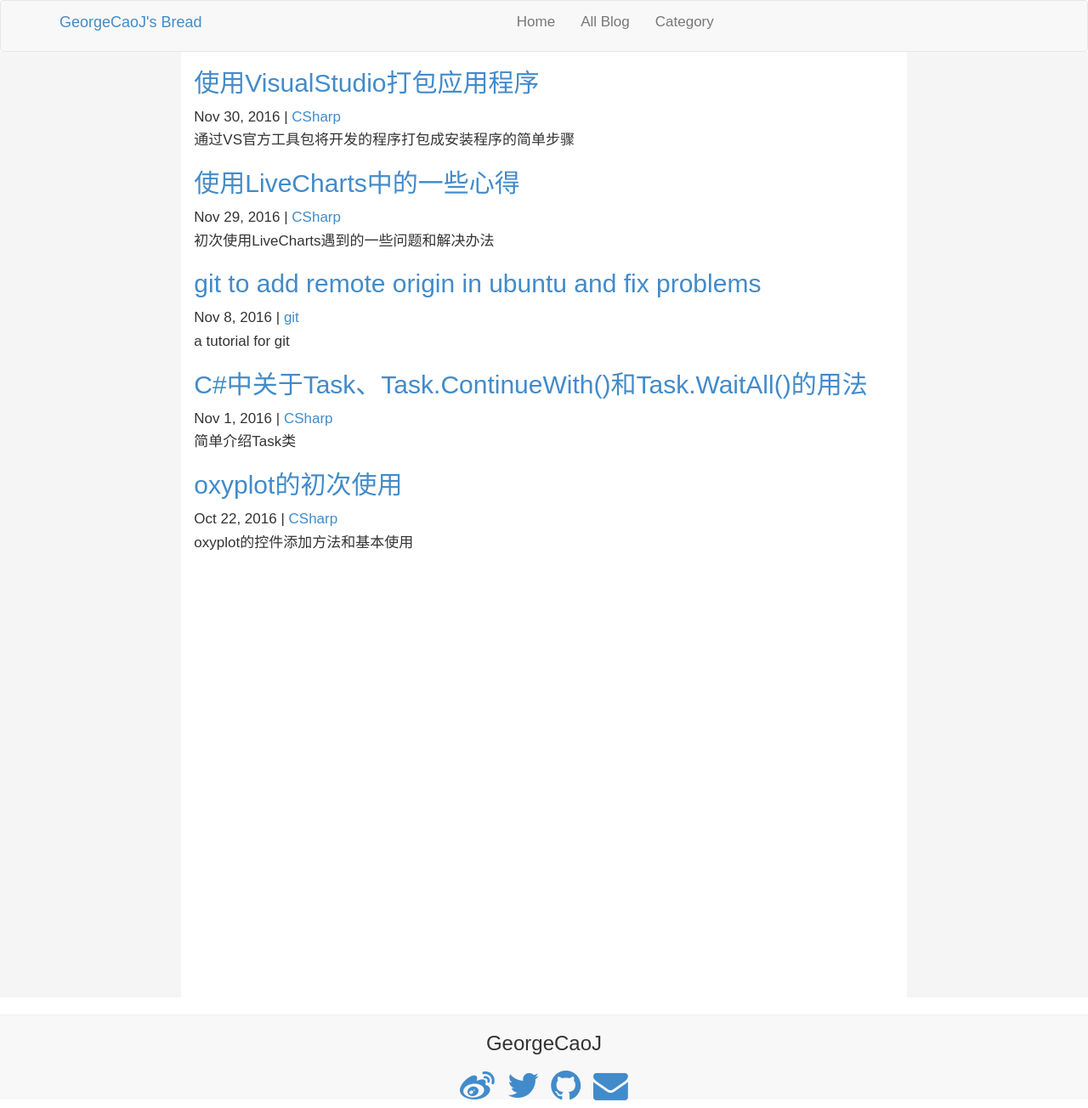
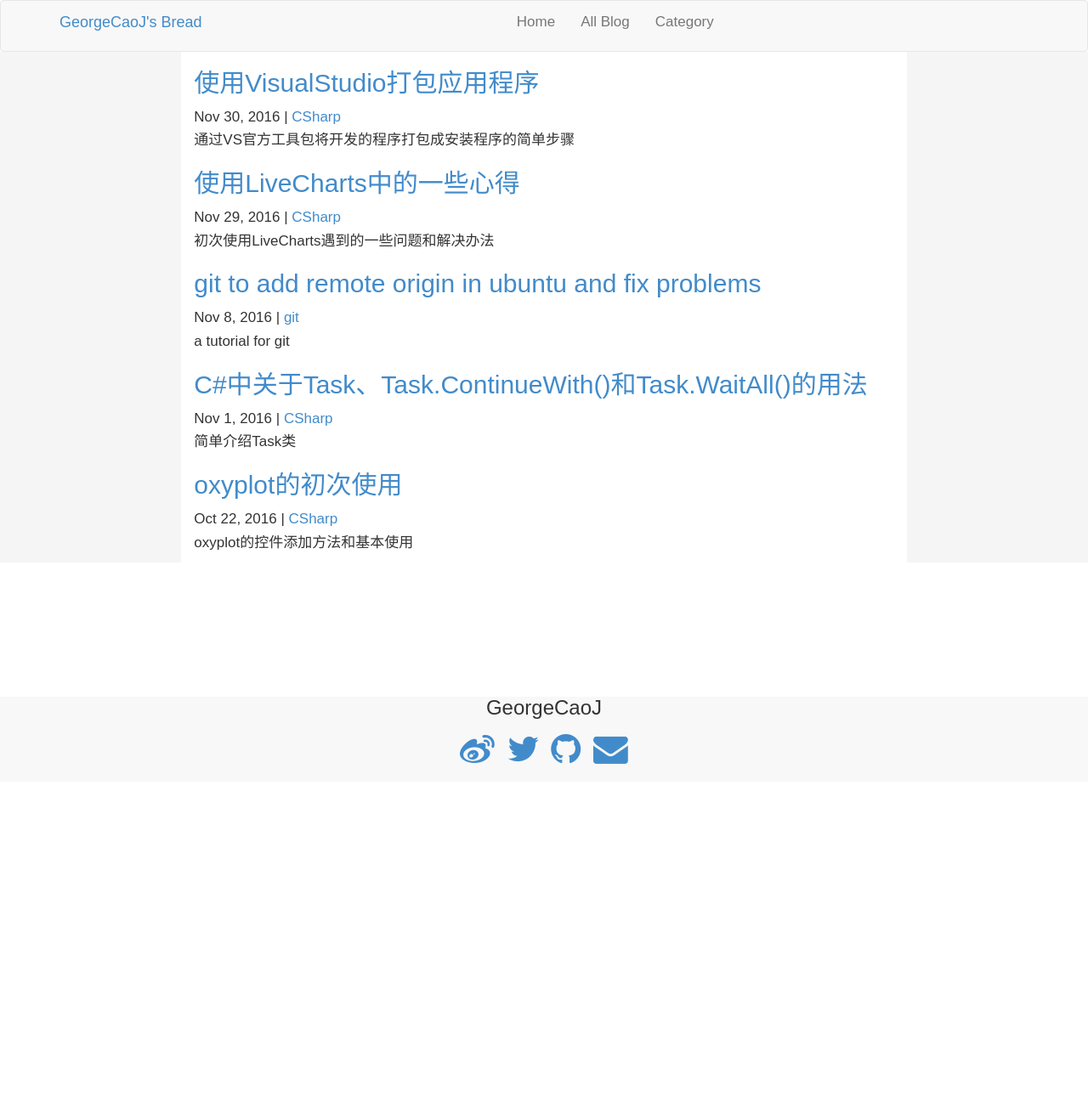
Before and after one commit to GeorgeCaoJ/blog, a Jekyll site: the page built from index.html, in a window 1280 px wide. Shown: the whole page at 85% size. Built offline with Jekyll 4.4.1, drawn with Linux system fonts in a browser that asks for light colours; after the commit the page ends 920 px from its top, so only the background shows below that.

```diff
--- a/_includes/footer.html
+++ b/_includes/footer.html
@@ -1,5 +1,3 @@
-
-<hr>
 <div class="text-center">
     <h3>GeorgeCaoJ</h3>
     <a href="http://weibo.com/u/1956157641?refer_flag=1001030101_&is_hot=1"><i id="social-wb" class="fa fa-weibo fa-3x social"></i></a>
--- a/_layouts/default.html
+++ b/_layouts/default.html
@@ -20,11 +20,11 @@
         <div class="container-fluid">
             <!-- <div class="row backgroundIMG"></div> -->
             <div class="row">
-                <div class="col-md-2 hidden-sm no-float"></div>
-                <div class="col-md-8 col-sm-12 no-float textarea">
+                <div class="col-md-2 hidden-sm "></div>
+                <div class="col-md-8 col-sm-12 textarea">
                      {{content}}
                 </div>
-                <div class="col-md-2 hidden-sm no-float"></div>
+                <div class="col-md-2 hidden-sm"></div>
             </div>
         </div>
     </div>
--- a/css/common.css
+++ b/css/common.css
@@ -15,9 +15,6 @@
     background-color: #f5f5f5;
 }
 
-.col-md-8 {
-    padding-bottom: 40%;
-}
 
 .textarea{
     background-color: #fff;
```
